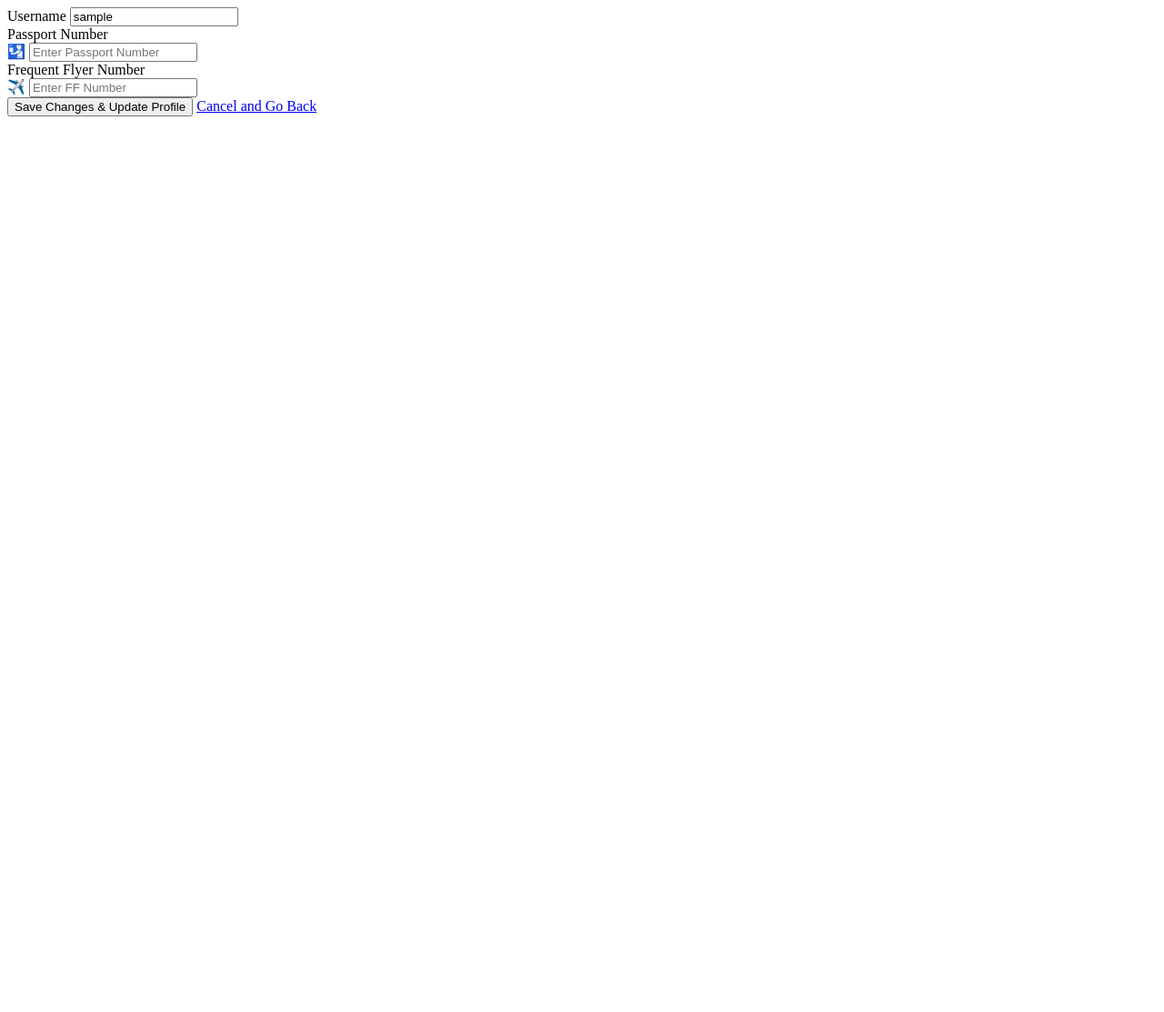
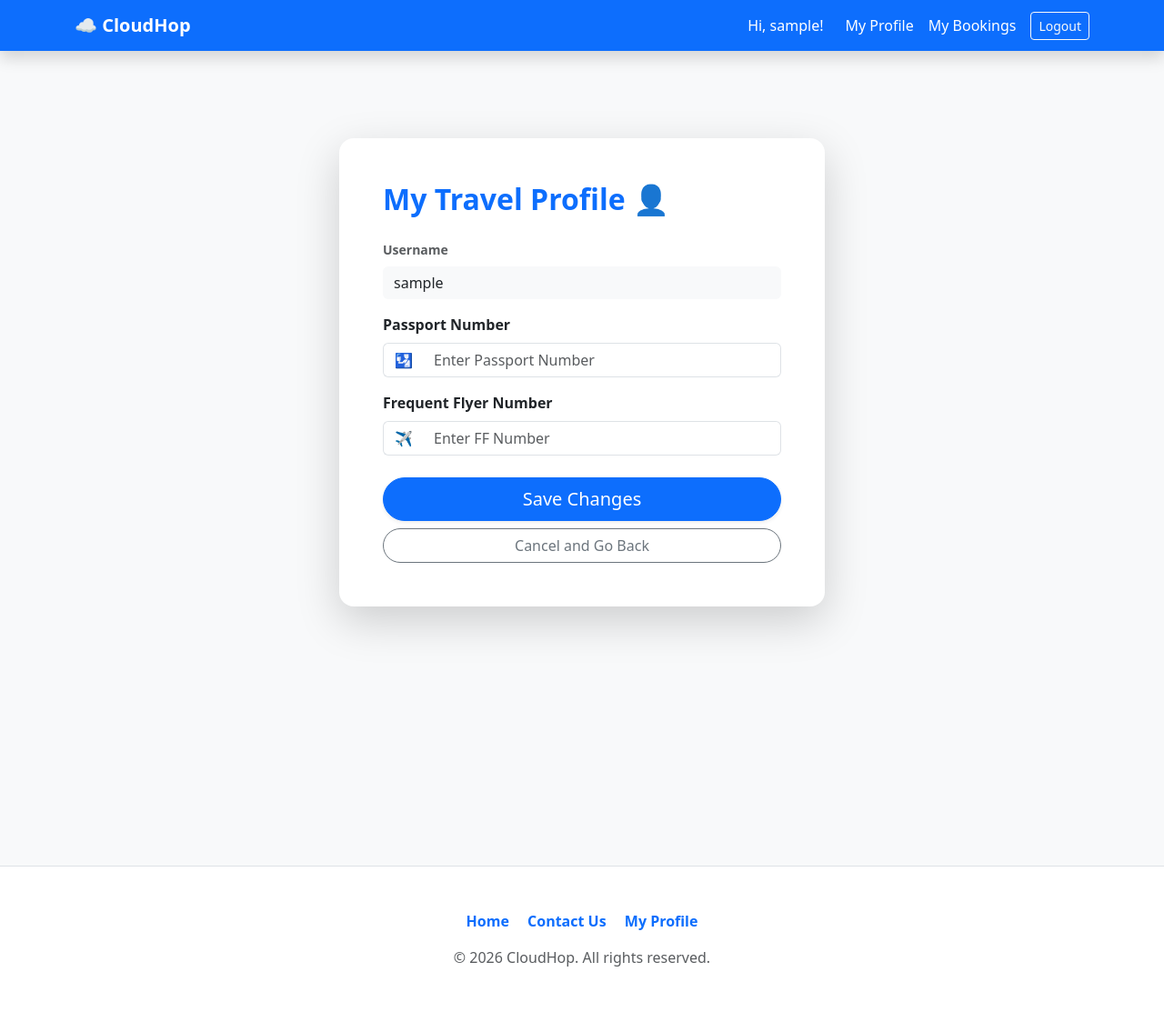
Before and after one commit to Saikou813/CloudHop, a Django app: page /profile/ in a window 1280 px wide. Shown: the whole page at 91% size. Before the commit the page ends 128 px from the top, so only its background shows below. Run offline with Django 4.2, Linux system fonts and the light colour scheme; the visitor is signed in with stand-in values (Sample User, id 1).

Commit message:
Add Delete/Rebook logic and upgrade Profile UI with Bootstrap inputs

```diff
--- a/templates/flights/profile.html
+++ b/templates/flights/profile.html
@@ -1,13 +1,21 @@
+{% extends 'flights/base.html' %}
+
+{% block content %}
+<div class="container py-5"> <!-- This centering container is key! -->
+    <div class="row justify-content-center">
+        <div class="col-md-6">
+            <div class="card shadow-lg border-0 rounded-4">
+                <div class="card-body p-5">
+                    <h2 class="fw-bold text-primary mb-4">My Travel Profile 👤</h2>
+
                     <form method="POST">
                         {% csrf_token %}
 
-    <!-- 1. Username (Read Only) -->
                         <div class="mb-3">
                             <label class="form-label fw-bold text-muted small">Username</label>
                             <input type="text" class="form-control bg-light border-0" value="{{ user.username }}" readonly>
                         </div>
 
-    <!-- 2. Passport Number -->
                         <div class="mb-3">
                             <label class="form-label fw-bold text-dark">Passport Number</label>
                             <div class="input-group">
@@ -15,12 +23,8 @@
                                 <input type="text" name="passport_number" class="form-control border-start-0"
                                        value="{{ form.passport_number.value|default:'' }}" placeholder="Enter Passport Number">
                             </div>
-        {% if form.passport_number.errors %}
-            <small class="text-danger">{{ form.passport_number.errors }}</small>
-        {% endif %}
                         </div>
 
-    <!-- 3. Frequent Flyer Number -->
                         <div class="mb-3">
                             <label class="form-label fw-bold text-dark">Frequent Flyer Number</label>
                             <div class="input-group">
@@ -28,15 +32,16 @@
                                 <input type="text" name="frequent_flyer_number" class="form-control border-start-0"
                                        value="{{ form.frequent_flyer_number.value|default:'' }}" placeholder="Enter FF Number">
                             </div>
-        {% if form.frequent_flyer_number.errors %}
-            <small class="text-danger">{{ form.frequent_flyer_number.errors }}</small>
-        {% endif %}
                         </div>
 
                         <div class="d-grid gap-2 mt-4">
-        <button class="btn btn-primary btn-lg rounded-pill shadow-sm" type="submit">
-            Save Changes & Update Profile
-        </button>
-        <a href="{% url 'my_bookings' %}" class="btn btn-link text-muted btn-sm">Cancel and Go Back</a>
+                            <button class="btn btn-primary btn-lg rounded-pill shadow-sm" type="submit">Save Changes</button>
+                            <a href="{% url 'my_bookings' %}" class="btn btn-outline-secondary rounded-pill">Cancel and Go Back</a>
                         </div>
                     </form>
+                </div>
+            </div>
+        </div>
+    </div>
+</div>
+{% endblock %}
```
Lines whose indentation alone changed are shown as unchanged.
